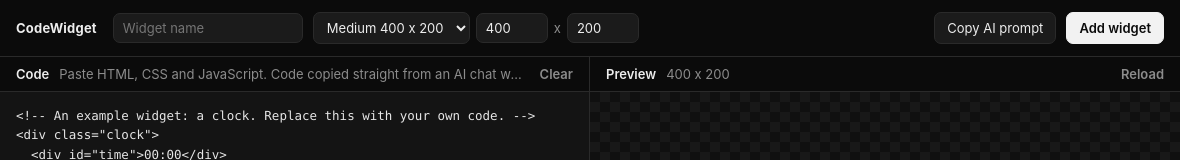
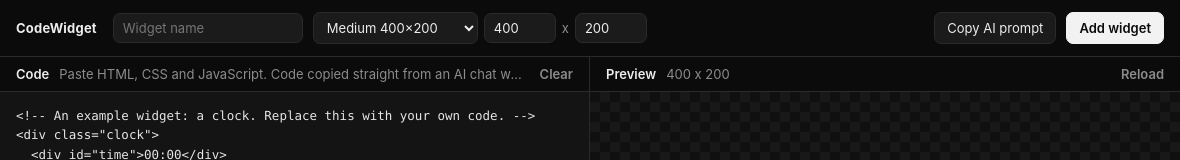
Before and after one commit to thomaslrw/CodeWidget, an Electron app: page renderer/editor.html in a window 1180 px wide. Shown: the top 160 px of the page. Drawn offline with Linux system fonts and the light colour scheme; no server answers.

Commit message:
App: same size presets as the website
Co-Authored-By: Claude Opus 5.5 <noreply@anthropic.com>
Claude-Session: https://claude.ai/code/session_017AiLmdtveXdU2VAx4AALy7

```diff
--- a/renderer/editor.html
+++ b/renderer/editor.html
@@ -11,11 +11,13 @@
   <input id="name" class="field name" placeholder="Widget name" maxlength="60" spellcheck="false">
   <div class="size">
     <select id="preset" class="field" title="Widget size">
-      <option value="200x200">Small 200 x 200</option>
-      <option value="400x200" selected>Medium 400 x 200</option>
-      <option value="400x400">Large 400 x 400</option>
-      <option value="640x240">Wide 640 x 240</option>
-      <option value="300x600">Tall 300 x 600</option>
+      <option value="200x200">Small 200×200</option>
+      <option value="400x200" selected>Medium 400×200</option>
+      <option value="400x400">Large 400×400</option>
+      <option value="360x420">Portrait 360×420</option>
+      <option value="300x600">Tall 300×600</option>
+      <option value="640x240">Wide 640×240</option>
+      <option value="760x300">Extra wide 760×300</option>
       <option value="custom">Custom</option>
     </select>
     <input id="width" class="field num" type="number" min="60" max="4000" value="400" title="Width">
```
